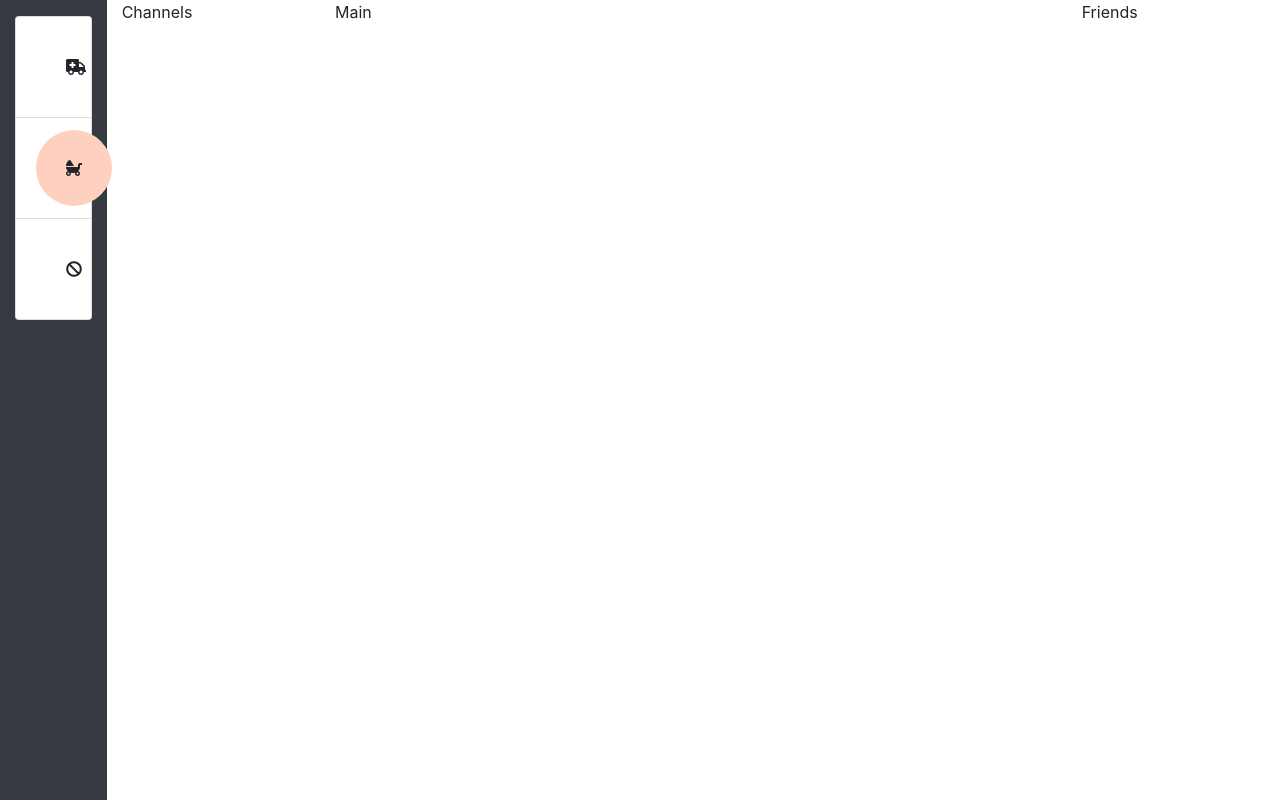
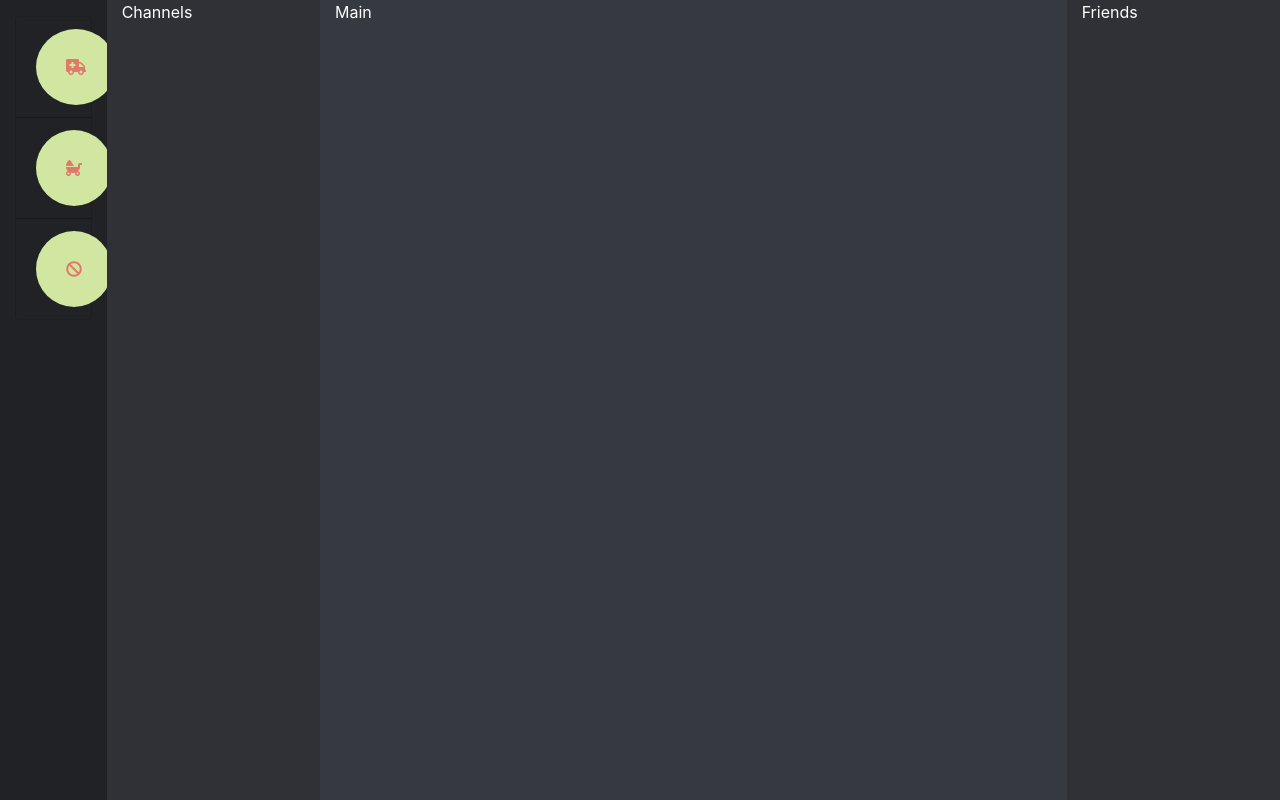
Before and after one commit to fergalmoran/buttcord, a Flask app: page / in a window 1280 px wide. Run offline with Flask 2, Linux system fonts and the light colour scheme; some libraries are stand-ins or nearby versions.

Commit message:
Fixed up sidebar and added animation transitions

```diff
--- a/static/style.css
+++ b/static/style.css
@@ -1,14 +1,33 @@
 .circle-icon {
+  background-color: #d1e6a1;
+  color: #e07969;
   padding: 30px;
   border-radius: 50%;
+  transition: 0.3s;
 }
-
-.pink-icon {
+.circle-icon:hover {
+  border-radius: 15%;
 }
-
-.orange-icon {
-  background: #ffcfc0;
+.list-group-item {
+  background-color: transparent;
+  transition: 0.5s;
 }
-.blue-icon {
-
+.list-group-item:hover {
+  border-left: blueviolet;
+  border-left-style: groove;
 }
+#buttons-pane {
+  background-color: #202225;
+}
+#channels-pane {
+  background-color: #2f3136;
+  color: white;
+}
+#main-pane {
+  background-color: #36393f;
+  color: white;
+}
+#friends-pane {
+  background-color: #2f3136;
+  color: white;
+}
--- a/templates/index.html
+++ b/templates/index.html
@@ -3,8 +3,7 @@
 <div class="container-fluid">
     <div class="row h-100">
         <div id="buttons-pane"
-             class="col-1 bg-dark pt-3">
-
+             class="col-1 pt-3">
             <ul class="list-group">
                 <li class="list-group-item d-flex justify-content align-items-center">
                     <i class="fas fa-ambulance circle-icon pink-icon"></i>
@@ -16,7 +15,6 @@
                     <i class="fas fa-ban circle-icon blue-icon"></i>
                 </li>
             </ul>
-
         </div>
         <div id="channels-pane"
              class="col-2">
```
